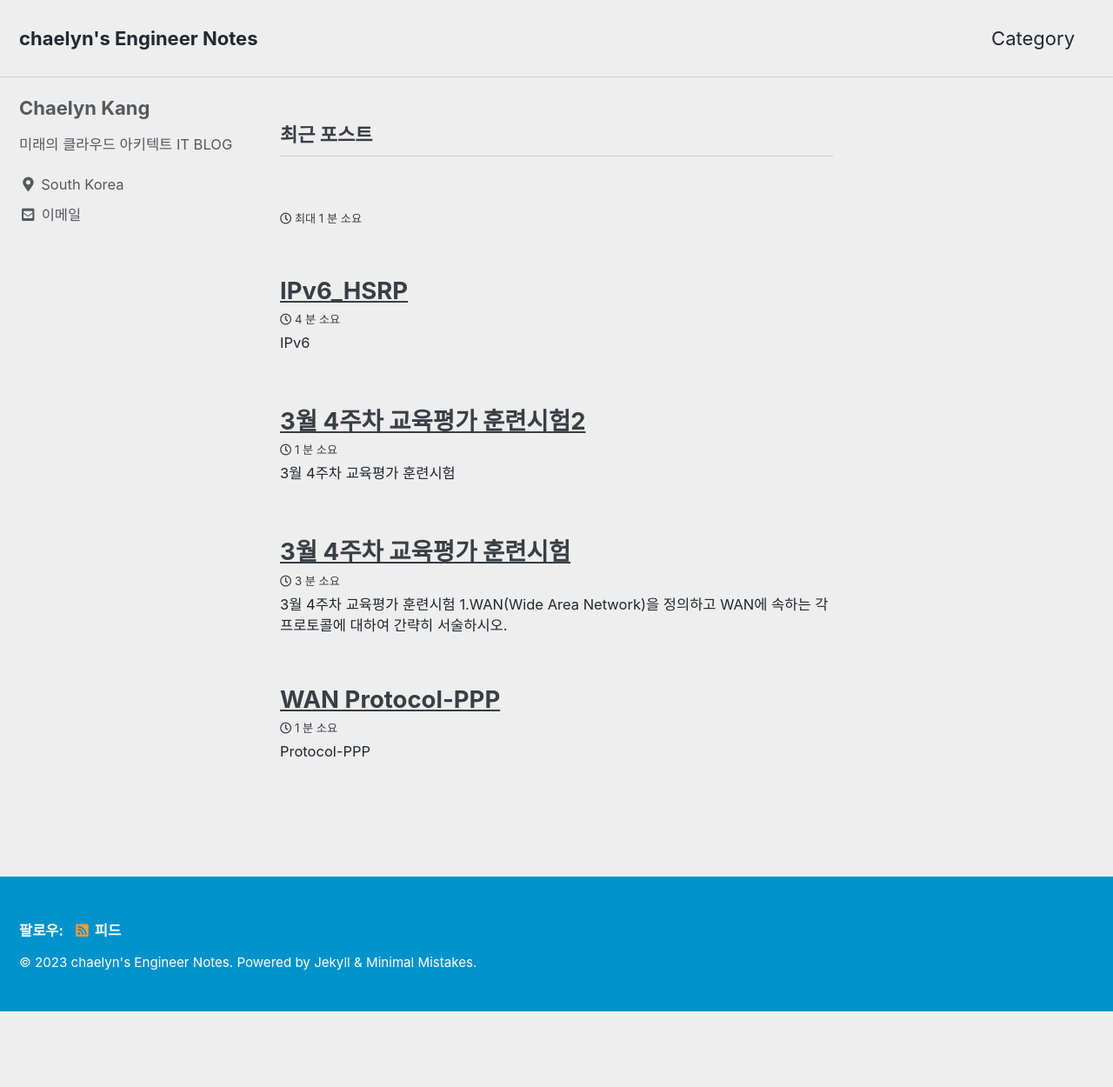
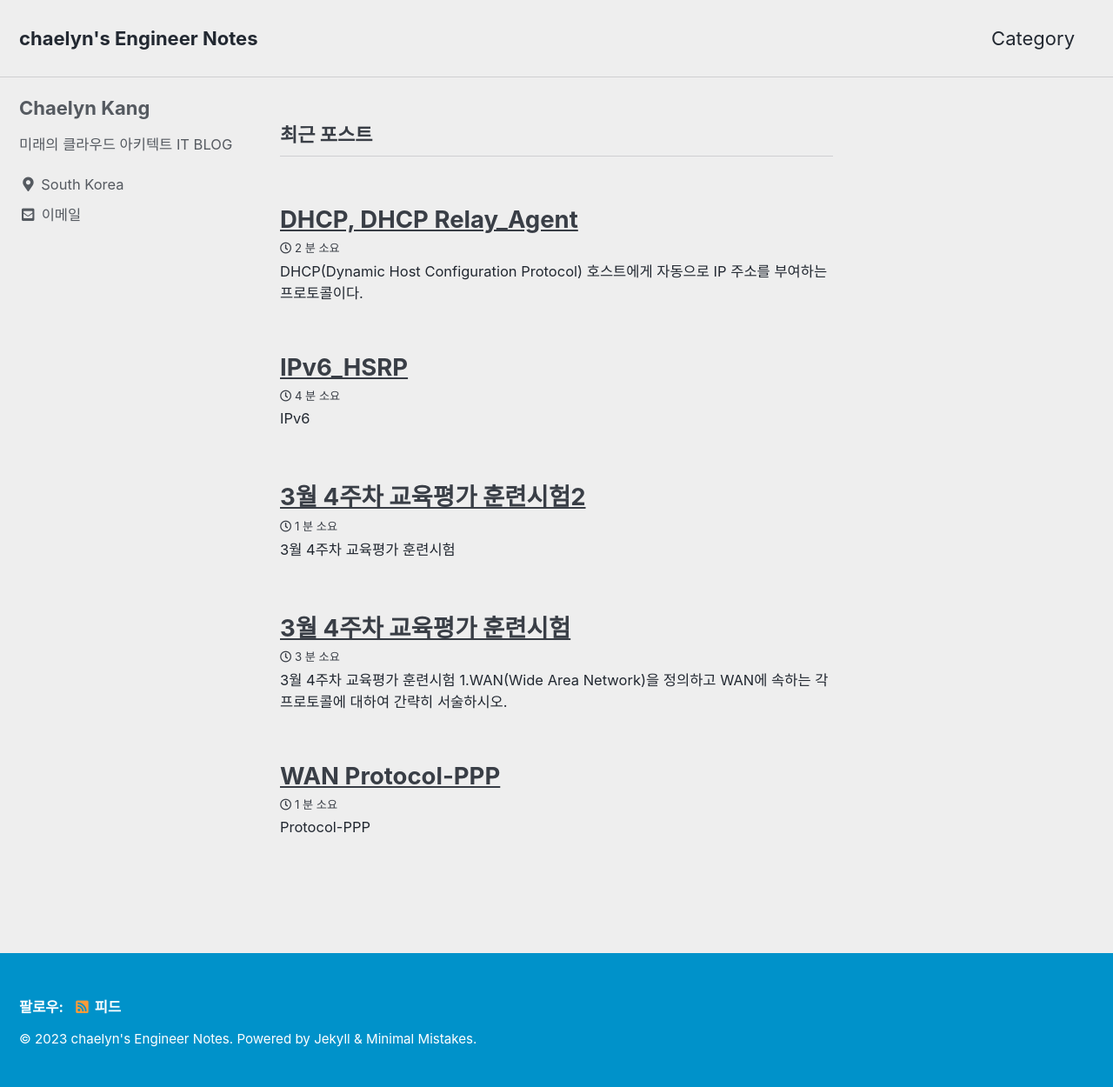
Before and after one commit to chaelynkang/chaelynkang.github.io, a Jekyll site: the page built from index.html, in a window 1280 px wide. Shown: the whole page at 87% size. Built offline with Jekyll 4.4.1, drawn with Linux system fonts in a browser that asks for light colours; cached includes are drawn as plain includes; the list of posts is cut into pages by our own code; before the commit the page ends 1163 px from its top, so only the background shows below that; some of the changed lines change nothing that is shown.

Commit message:
Update 2023-03-25-DHCP.md

````diff
--- a/_posts/2023-03-25-DHCP.md
+++ b/_posts/2023-03-25-DHCP.md
@@ -1,8 +1,166 @@
 ---
 
-title: ""
+title: "DHCP, DHCP Relay_Agent"
 categories: keduit
-tag: [IPv6, HSRP,]
+tag: [ DHCP, DHCP Relay_Agent]
 toc: true
+---
+
+# DHCP(Dynamic Host Configuration Protocol)
+ * 호스트에게 자동으로 IP 주소를 부여하는 프로토콜이다.
 
 ---
+
+![image](https://user-images.githubusercontent.com/128279031/227701713-05251649-8695-49dd-aa0f-38ccb12614d0.png)
+---
+
+## DHCP 동작방식
+
+---
+
+ 1. ### DHCP클라이언트가 DHCP서버를 찾는 메세지를 보낸다. (Discover)
+     *  Broadcast(0.0.0.0 ~255.255.255.255) UDP 출발지 포트번호68 / 목적지 포트번호67
+     * Client의 MAC주소도 포함되어 있음.
+
+
+ 1. ### DHCP 서버가 제안 메세지를 보낸다. (Offer)
+    * Broadcast(0.0.0.0 ~255.255.255.255)
+    *client와 server의 운영체제에 따라 unicast 방식으로도 전송 가능
+    * DHCP offer masage에 포함되는 주요정보
+    * 클라이언트가 사용할 IP 주소
+    * 서브넷 마스크
+    * 게이트웨이 주소
+    * DNS 서버 주소
+    * IP 주소를 사용할 수 있는 기간 (lease time)
+    * 클라이언트의 MAC 주소
+    * DHCP 서버의 주소
+
+1. ### DHCP 클라이언트가 요청 메세지를 보낸다. (Reqeust)
+    * Broadcast(0.0.0.0 ~255.255.255.255)
+
+
+ 4. ### DHCP 서버가 요청확인 메세지를 보낸다. (ACK)
+    * Broadcast(0.0.0.0 ~255.255.255.255)
+    * client와 server의 운영체제에 따라 unicast 방식으로도 전송 가능
+
+---
+
+## DHCP의 장점
+
+* DHCP는 pc가 off되면 dora를 통해 할당받은 ip를 반납한다.
+* DHCP로 유동 ip를 고객관리와 pc관리가 용이하고 많은 고객을 유치할 수 있다.
+* 유동 사설->유동 고정->공인 유동->공인 고정 순으로 가격이 올라감
+
+---
+
+# DHCP Relay_Agent
+  * PC 등 단말이 송신 하는 DHCP discover broadcst packet을 유니캐스트로 변환하여 DHCP 서버에 전달하는 것 이다.
+  ## DHCP Relay_Agent의 배경
+  * DHCP Discover는 Broadcast이기 때문에 PC 등 단말과 DHCP 서버는 반드시 동일 네트워크 상에 위치 해야하는데 그 이유는 라우터가 Broadcast Packet를 다른 인터페이스로 포워딩 하지 않기 때문이다. 그렇기 때문에 단말이 송신한 Discover가 라우터를 통해 다른 서브넷에 위치한 DHCP 서버로 전달 될 수 없다.
+  * 이러한 제약적 상황으로 DHCP 서버가 각 네트워크 마다 위치해야 하는데 이는 실제 톹신망 (기업 및 사업자 망)에서 실용적이지 못하다.
+  * 그래서 이와 같은 문제를 해결하기 위해 생겨난 것이 DHCP Relay_Agent 이다. Discover의 broadcast =>unicast로 변환
+
+---
+
+# DHCP 와 DHCP Relay_Agent 연습
+
+![image](https://user-images.githubusercontent.com/128279031/227706234-d2663c24-b677-4ba8-addc-c0b87c791cee.png)
+
+---
+
+```
+# 공통설정
+
+conf t
+no ip domain lookup
+line c 0
+logg syn
+exec-timeout 0
+exit
+```
+
+```
+# IP address
+
+R1]
+conf t
+int f0/0
+no shut
+ip add 192.168.10.254 255.255.255.0
+exit
+int s1/0
+no shut => default encapsulation HDLC protocol
+ip add 25.25.12.1 255.255.255.252
+exit
+
+R2]
+conf t
+int f0/0
+no shut
+ip add 10.1.1.254 255.255.255.0
+exit
+int s1/0
+no shut =>
+ip add 25.25.12.2 255.255.255.252
+exit
+
+Ping 25.25.12.1 success
+```
+
+```
+# Static routing
+
+R1]
+conf t
+ip route 10.1.1.0 255.255.255.0 s1/0 25.25.12.2
+
+R2]
+conf t
+ip route 192.168.10.0 255.255.255.0 s1/0 25.25.12.1
+
+Ping 192.168.10.254 success
+```
+
+```
+# DHCP & DHCP Relay_Agent
+
+R1]
+conf t
+ip dhcp pool NET10
+network 192.168.10.0 /24
+default-router 192.168.10.254
+dns-sever 168.126.63.1 8.8.8.8  =>ISP가 KT일때 가정.
+lease 8
+class NETCLASS10
+address range 192.168.10.1 192.168.10.253
+exit
+int f0/0
+ip dhcp client class-id NETCLASS10
+exit
+!
+ip dhcp pool NET1
+network 10.1.1.0 /24
+default-router 10.1.1.254
+dns-sever 168.126.63.1 8.8.8.8
+lease 8
+class NETCLASS1
+address range 10.1.1.1 10.1.1.253
+exit
+int s1/0
+ip dhcp client class-id NETCLASS1
+
+R2]
+conf t
+int f0/0
+ip helper-address 25.25.12.1 =>discover의 broadcast를 unicast로 지정.
+```
+
+---
+
+ # <mark style='background-color: #24292e'><font color= "white"> 3줄 요약 </font></mark>
+
+* DHCP는 호스트에게 자동으로 IP를 부여하는 프로토콜.
+
+* DHCP Relay_agent는 호스트의 discover broadcast를 unicast로 바꿔서 다른 서브넷상의 dhcp 서버를 통해 ip를 받아올 수 있다.
+
+* 까먹지 말자.
````
